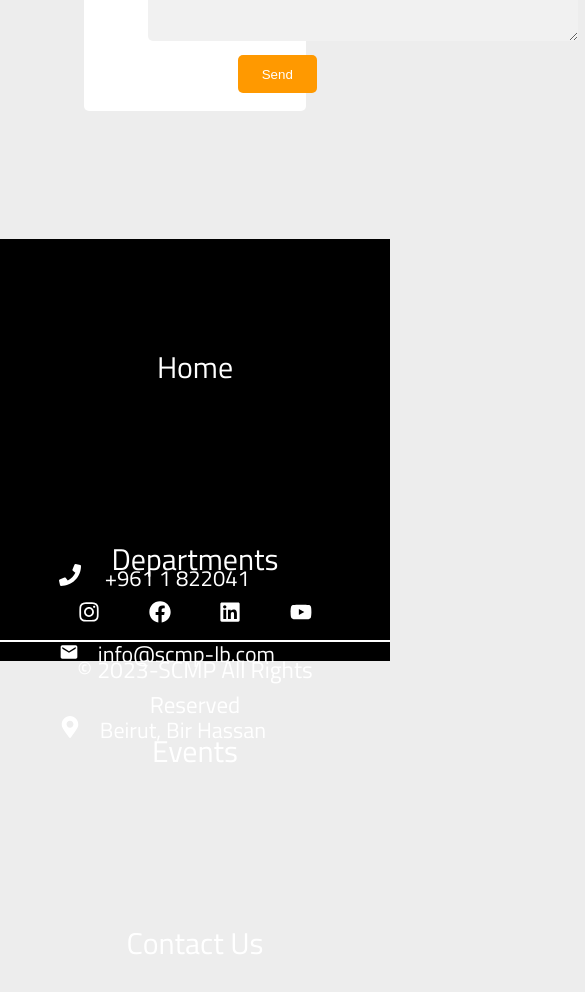
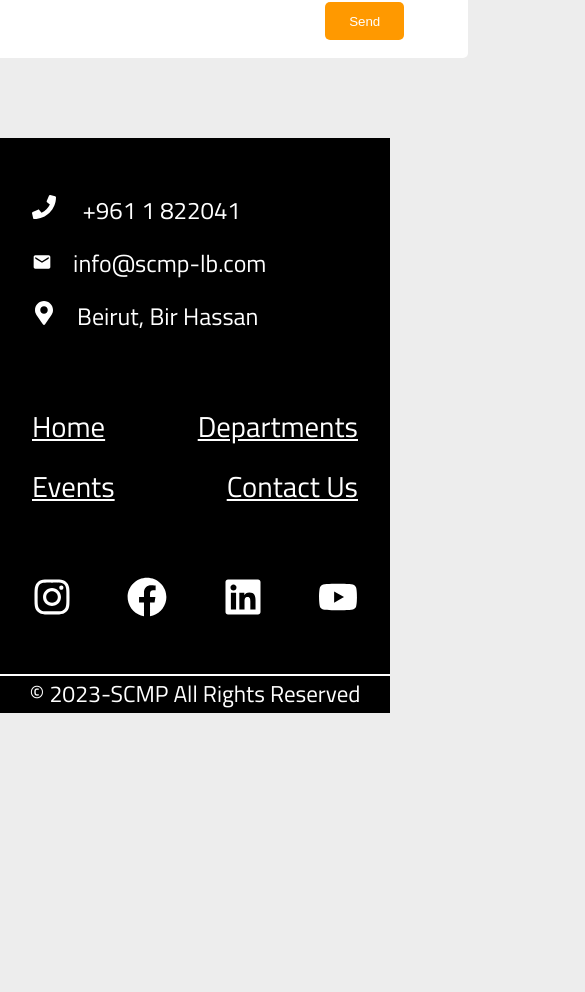
Before and after one commit to scmp-lb/new-scmp, a React (Create React App) app in the folder client/: page /ContactUs in a window 390 px wide. Shown: the part 1432-2424 px from the top of the page, 585 px wide, since content can reach past the window. After the commit the page ends 2145 px from the top, so only its background shows below. Built offline with nearby package versions, Linux system fonts and the light colour scheme; no server answers.

Commit message:
fixing bugs

```diff
--- a/client/src/components/NavBar.jsx
+++ b/client/src/components/NavBar.jsx
@@ -19,7 +19,7 @@ function NavBar({ style }) {
   navRef.current.classList.toggle("responsive_nav");
  };
  return (
-    <header style={style}>
+  <header style={{ ...style, height: "120px" }}>
    <img className="logo" src={logo} alt="logo"></img>
 
    <nav ref={navRef}>
@@ -33,9 +33,7 @@ function NavBar({ style }) {
       <option> </option>
       {sws?.length > 0
        ? sws.map((ele, index) => {
-                  return (
-                      <NavDropDown value={ele} key={index}/>
-                  );
+          return <NavDropDown value={ele} key={index} />;
          })
        : ""}
      </select>
@@ -46,8 +44,8 @@ function NavBar({ style }) {
     </button>
     <a href="/ContactUs">Contact us</a>
    </nav>
-      <button className="open" onClick={showNavbar}>
-        <FaBars />
+   <button style={{ width: "20px" }} className="open" onClick={showNavbar}>
+    <FaBars style={{ width: "50px", height: "50px" }} />
    </button>
   </header>
  );
--- a/client/src/sass/components/_department.scss
+++ b/client/src/sass/components/_department.scss
@@ -80,3 +80,9 @@
   margin: auto;
  }
 }
+
+@media only screen and (max-width: 1024px) {
+ .Department-card {
+  // width: 100%;
+ }
+}
--- a/client/src/sass/components/_footer.scss
+++ b/client/src/sass/components/_footer.scss
@@ -40,49 +40,59 @@
 }
 @media only screen and (max-width: 1024px) {
  .footer {
-    height: 50vh;
   position: relative;
+  margin-top: 0;
+
   .footer-top {
-      display: block;
+   @include flex(flex, column, baseline, baseline);
+   padding: 2rem;
+
    .info {
-        position: absolute;
+    @include flex(flex, row, baseline, space-between);
+    padding: 1rem 0 3rem 0;
+    gap: 0.3rem;
+    width: 100%;
 
-        @include flex(flex, row, center, space-between);
-        top: 75%;
-        right: 15%;
-        left: 15%;
+    p {
+     padding: 0;
+     font-size: 1.5rem;
     }
-      .info p,
-      .social p {
-        font-size: 22px !important;
    }
+
    .links {
-        font-size: $forth-font-size;
-        line-height: 10rem;
-        text-align: center;
+    @include flex(flex, row, baseline, space-between);
+    padding: 1rem 0 3rem 0;
+    gap: 1rem;
+    width: 100%;
+
+    p {
+     font-size: 1.8rem;
+     text-decoration: underline;
+     padding: 0;
     }
-      .links p {
-        font-size: 30px;
    }
+
    .social {
-        width: 60%;
-        padding-left: 0;
-        position: absolute;
-        font-size: 30px;
-        @include flex(flex, row, center, space-between);
-        top: 85%;
-        right: 20%;
-        font-size: $forth-font-size;
-        left: 20%;
+    @include flex(flex, row, baseline, space-between);
+    width: 100%;
+    padding: 1rem 0 3rem 0;
+    p {
+     padding: 0;
+     font-size: 2.5rem;
+    }
    }
   }
 
   .footer-bottom {
    text-align: center;
    position: absolute;
-      width: 100vw;
-      top: 95%;
+   width: 100%;
+   bottom: 2px;
    border-top: 2px white solid;
+   padding: 0;
+   p {
+    padding: 0;
    }
   }
  }
+}
--- a/client/src/sass/components/_nav.scss
+++ b/client/src/sass/components/_nav.scss
@@ -99,11 +99,13 @@
  margin-bottom: 5px;
  background-color: #fff;
 }
+
 @include responsive(1024) {
  /* Change the burger menu icon appearance when the menu is open */
  .menu-icon.open .menu-icon__line:nth-of-type(1) {
   transform: rotate(45deg) translate(5px, 5px);
  }
+
  .menu-icon.open .menu-icon__line:nth-of-type(2) {
   opacity: 0;
  }
--- a/client/src/sass/pages/_contact.scss
+++ b/client/src/sass/pages/_contact.scss
@@ -68,11 +68,19 @@
 
 @media only screen and (max-width: 1024px) {
  .Contact-Us {
+  display: flex;
+  flex-direction: column;
+  align-items: center;
+  justify-content: center;
+  padding-top: 120px;
+
   h1 {
    top: 20%;
   }
+
   .Contact-form {
    display: block;
+
    .form-right {
     margin: 2rem 0 2rem 0;
     input,
@@ -80,20 +88,25 @@
      width: 430px;
      font-size: $base-font-size;
     }
+
     button {
      left: 77%;
     }
+
     margin-top: 2rem;
     border-top: 2px solid #f1f1f1;
    }
    .form-left {
     padding-top: 1rem;
+
     p {
      font-size: $tirnary-font-size;
      margin-top: -0.8rem;
     }
+
     margin-left: 2rem;
     border-right: none;
+
     iframe {
      width: 430px;
      margin-top: 0rem;
--- a/client/src/sass/pages/_events.scss
+++ b/client/src/sass/pages/_events.scss
@@ -31,8 +31,9 @@
 
 @media only screen and (max-width: 1024px) {
  .Events {
-  .hero {
-   height: 60vh;
+  .event-cards {
+   padding-top: 0rem;
+   @include flex(flex, column, _, _, _);
   }
 
   h1 {
@@ -41,14 +42,11 @@
   .oneEvent {
    .event-card {
     height: 720px;
+    width: 100%;
     p {
      font-size: $tirnary-font-size;
     }
    }
-   .event-cards {
-    padding-top: 0rem;
-    @include flex(flex, row, center, space-around, wrap);
-   }
   }
  }
 }
--- a/client/src/sass/pages/_home.scss
+++ b/client/src/sass/pages/_home.scss
@@ -144,7 +144,7 @@
 @media only screen and (max-width: 1024px) {
  .Home-page {
   .hero {
-   height: 60vh;
+   height: 100vh;
   }
   .nav-mobile {
    display: block;
```
Lines whose indentation alone changed are shown as unchanged.
